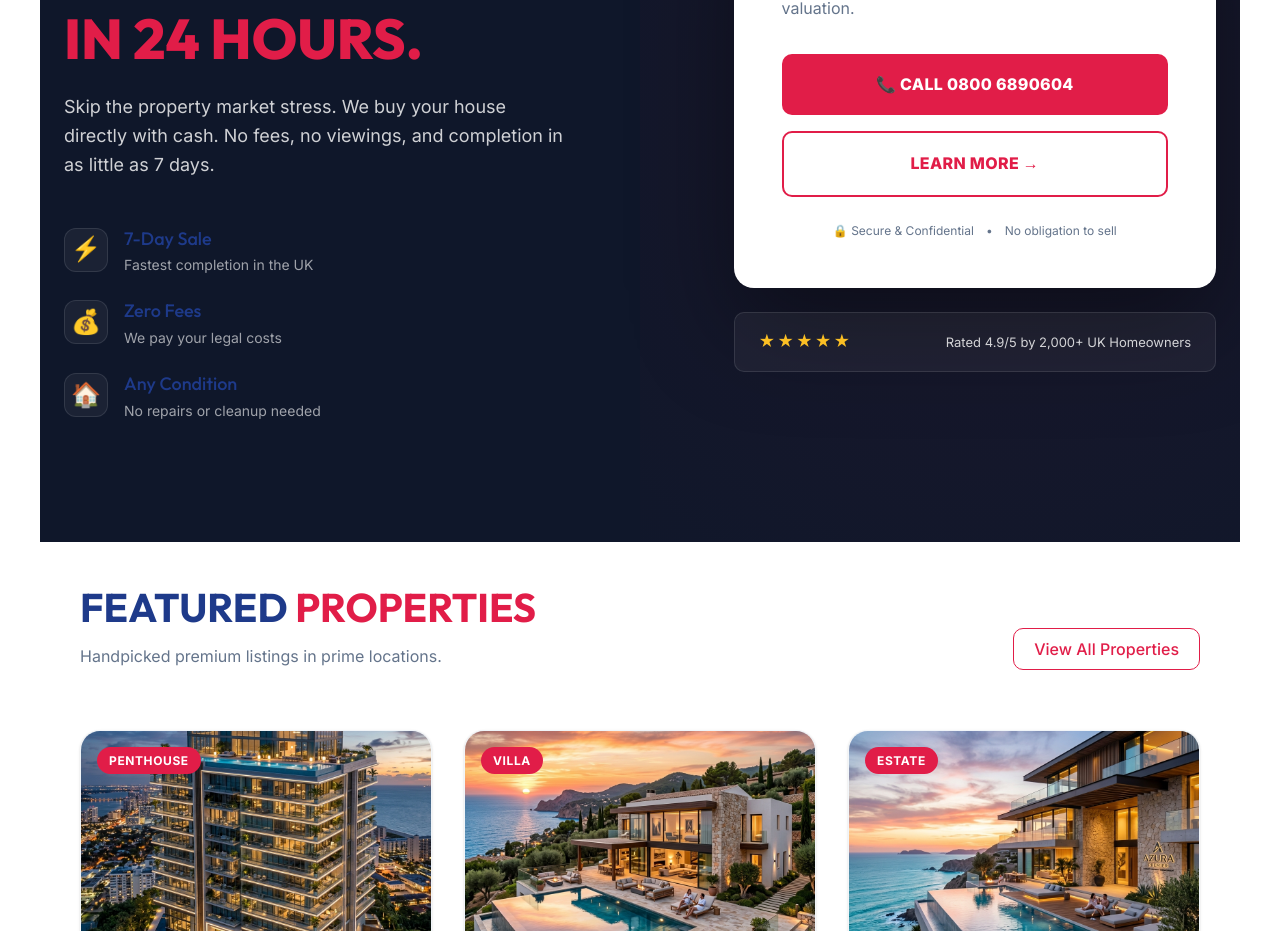
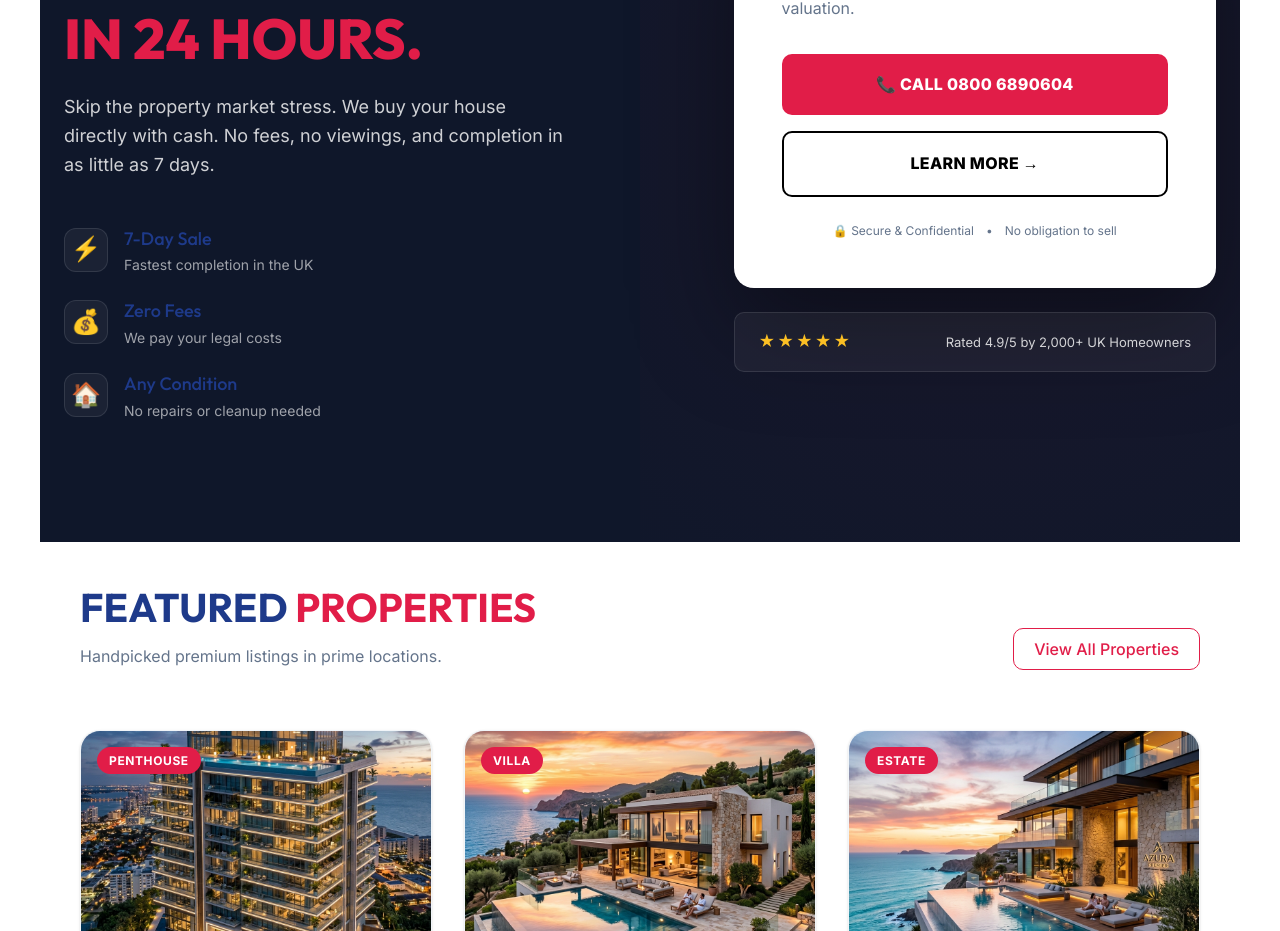
Before and after one commit to abdullahax7/coolify, a Next.js app: page / in a window 1280 px wide. Shown: the part 1313-2244 px from the top of the page. Built offline with nearby package versions, Linux system fonts and the light colour scheme.

Commit message:
Change LEARN MORE button text color to black

```diff
--- a/src/components/home/CashBuy.tsx
+++ b/src/components/home/CashBuy.tsx
@@ -57,8 +57,8 @@ export const CashBuy: React.FC = () => {
                   textDecoration: 'none',
                   display: 'block',
                   background: 'transparent',
-                  border: '2px solid var(--primary)',
-                  color: 'var(--primary)'
+                  border: '2px solid #000',
+                  color: '#000'
                 }}>
                   LEARN MORE →
                 </Link>
```
